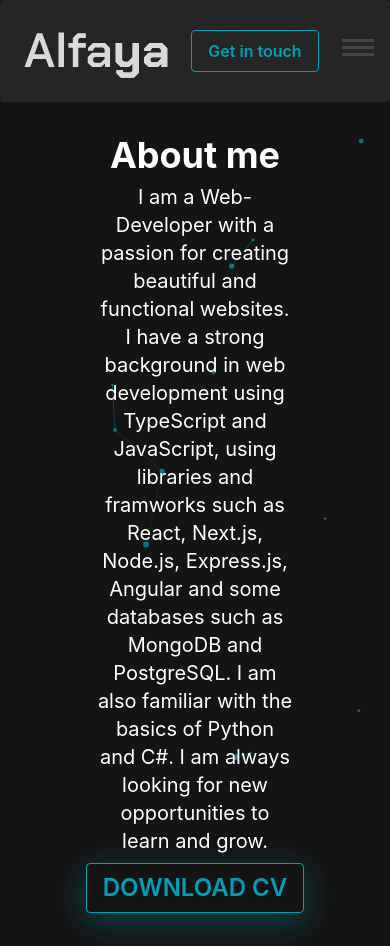
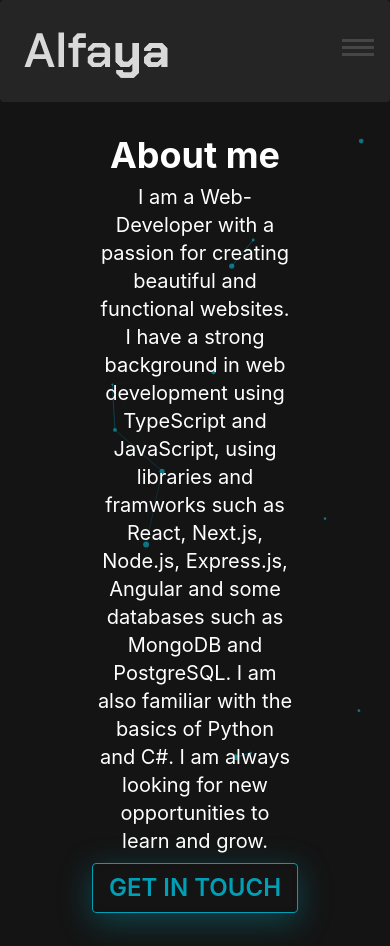
Before and after one commit to FelipeAlfaya/port-tailwind, a Next.js app: page /about in a window 390 px wide. Built offline with nearby package versions, Linux system fonts and the light colour scheme.

Commit message:
fixing button bug on header

```diff
--- a/components/Header.tsx
+++ b/components/Header.tsx
@@ -49,7 +49,7 @@ function Header() {
             className='hidden md:block px-6 py-3 text-white text-xl bg-[#019fb6]
           rounded baseline hover:bg-[#19b7cf] active:bg-[#09cfee] hover:text-[#252525] select-none duration-300'
           > */}
-          <a className='bg-transparent hover:bg-[#019fb6] text-[#019fb6] font-semibold hover:text-white py-2 px-4 border border-[#019fb6] hover:border-transparent active:bg-[#55e8ff] rounded select-none'>
+          <a className='hidden md:block bg-transparent hover:bg-[#019fb6] text-[#019fb6] font-semibold hover:text-white py-2 px-4 border border-[#019fb6] hover:border-transparent active:bg-[#55e8ff] rounded select-none'>
             Get in touch
           </a>
         </Link>
--- a/pages/about.tsx
+++ b/pages/about.tsx
@@ -34,7 +34,7 @@ function about() {
             opportunities to learn and grow.
           </p>
           <a className='downloadButton bg-transparent hover:bg-[#019fb6] text-[#019fb6] font-semibold hover:text-white py-2 px-4 border border-[#019fb6] hover:border-transparent active:bg-[#55e8ff] rounded select-none'>
-            Download CV
+            <Link href={'/contact'}>Get in touch</Link>
           </a>
         </div>
       </div>
--- a/styles/globals.css
+++ b/styles/globals.css
@@ -29,6 +29,7 @@
   .angular:hover {
     color: #DD0031;
   }
+
   .typescript:hover {
     color: #0E76A8;
   }
```
